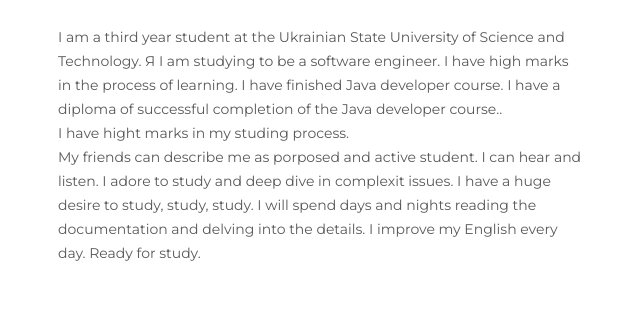
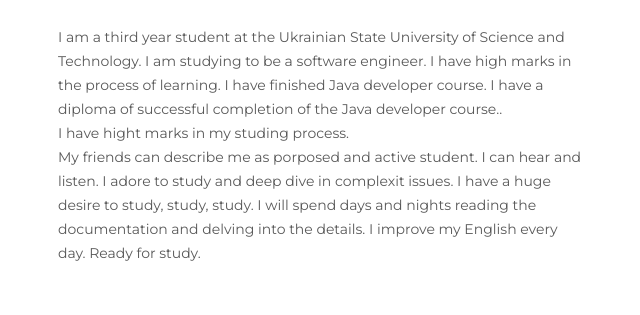
Before and after one commit to AntonPauls/Resume, a plain HTML site: page index.html in a window 1280 px wide. Shown: the part 239-554 px from the top of the page, 504-1144 px from the left. Drawn offline with Linux system fonts and the light colour scheme.

Commit message:
Update index.html

```diff
--- a/index.html
+++ b/index.html
@@ -25,7 +25,7 @@
           <h4 class="my-profession">Student</h4>
           <h1 class="my-name">Anton Pauls</h1>
           <p class="my-descr">
-			I am a third year student at the Ukrainian State University of Science and Technology. Я
+			I am a third year student at the Ukrainian State University of Science and Technology.
 			I am studying to be a software engineer. I have high marks in the process of learning. I have finished
 			Java developer course. I have a diploma of successful completion of the Java developer course..
             <br />
```
